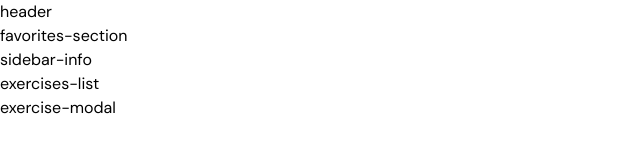
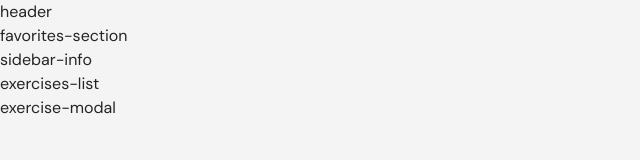
Before and after one commit to MykytaOlenykov/goit-mcs-advancedjs-fp, a website built with Vite: page src/favorites.html in a window 1280 px wide. Shown: the full height of the page, 0-640 px from the left. Built offline with nearby package versions, Linux system fonts and the light colour scheme.

Commit message:
add: body styles

```diff
--- a/src/css/common/base.css
+++ b/src/css/common/base.css
@@ -36,6 +36,9 @@
   font-family: 'DM Sans', sans-serif;
   font-size: 16px;
   line-height: 1.5;
+  color: var(--black);
+
+  background-color: var(--gray);
 }
 
 .visually-hidden {
```
